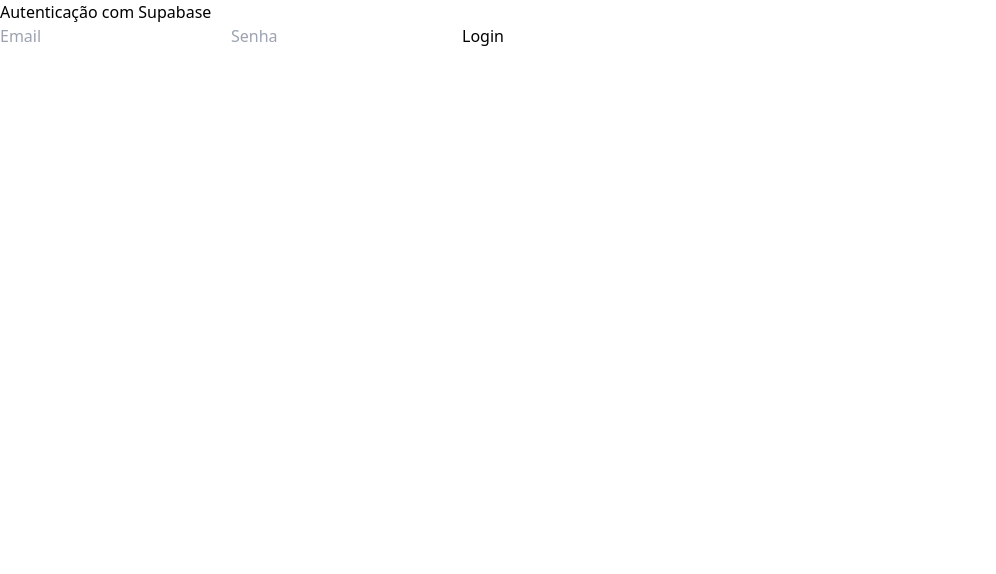
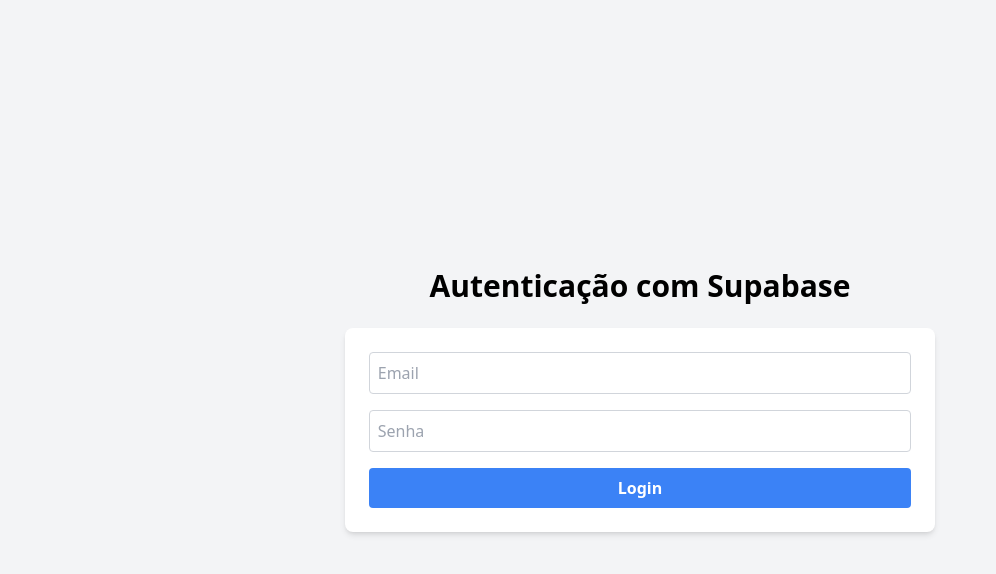
Before and after one commit to XDanielSampaioX/avaliacao_de_satisfacao, a Next.js app: page /login in a window 1280 px wide. Shown: the top 574 px of the page, without its empty margins (0-996 px from the left). Built offline with nearby package versions, Linux system fonts and the light colour scheme; no server answers; the database is empty.

Commit message:
Ajustando layout tela login

```diff
--- a/src/app/login/page.tsx
+++ b/src/app/login/page.tsx
@@ -25,31 +25,39 @@
     };
 
     return (
-        <div>
-            <h1>Autenticação com Supabase</h1>
-            {error && <p style={{ color: 'red' }}>{error}</p>}
+        <div className="flex flex-col items-center justify-center min-h-screen bg-gray-100 p-6">
+            <h1 className="text-3xl font-semibold mb-6">Autenticação com Supabase</h1>
+            {error && <p className="text-red-500 mb-4">{error}</p>}
             {user ? (
-                <div>
-                    <p>Usuário autenticado: {user.email}</p>
+                <div className="bg-white shadow-md rounded-lg p-6 text-center">
+                    <p className="text-lg">Usuário autenticado: <span className="font-bold">{user.email}</span></p>
                 </div>
             ) : (
-                <div>
+                <div className="bg-white shadow-md rounded-lg p-6">
                     <input
                         type="email"
                         placeholder="Email"
                         value={email}
                         onChange={(e) => setEmail(e.target.value)}
+                        className="w-full p-2 mb-4 border border-gray-300 rounded focus:outline-none focus:ring-2 focus:ring-blue-500"
                     />
                     <input
                         type="password"
                         placeholder="Senha"
                         value={password}
                         onChange={(e) => setPassword(e.target.value)}
+                        className="w-full p-2 mb-4 border border-gray-300 rounded focus:outline-none focus:ring-2 focus:ring-blue-500"
                     />
-                    <button onClick={handleLogin}>Login</button>
+                    <button
+                        onClick={handleLogin}
+                        className="w-full bg-blue-500 text-white font-semibold py-2 rounded hover:bg-blue-600 transition duration-200"
+                    >
+                        Login
+                    </button>
                 </div>
             )}
         </div>
+
     );
 };
 
--- a/src/app/page.tsx
+++ b/src/app/page.tsx
@@ -5,12 +5,37 @@
 import Enquetes from "../components/Enquetes";
 import { IconCirclePlusFilled } from "@tabler/icons-react";
 import Link from "next/link";
+import React, { useState } from 'react';
+import supabase from '@/config/supabaseClient';
+import { User as SupabaseUser } from '@supabase/auth-js'; // Importe o tipo User do Supabase
 
 export default function Home() {
   const { enquete } = useContext(VotacaoContext);
 
+  const [email, setEmail] = useState('');
+  const [password, setPassword] = useState('');
+  const [user, setUser] = useState<SupabaseUser | null>(null); // Use o tipo do Supabase
+  const [error, setError] = useState('');
+
+  const handleLogin = async () => {
+    const { data, error } = await supabase.auth.signInWithPassword({
+      email,
+      password,
+    });
+
+    if (error) {
+      setError(error.message);
+      setUser(null);
+    } else {
+      setUser(data.user);
+      setError('');
+    }
+  };
+
   return (
-    <div className="relative container violet-dark">
+    <div>
+      {user ? (
+        <div className="relative container">
           <div className="text-xl shadow-sm border-b border-gray-300">
             <h2 className="m-3 pl-5">Suas enquetes</h2>
           </div>
@@ -22,9 +47,28 @@
           <Link href="/NovaVotacao">
             <IconCirclePlusFilled className="absolute bottom-5 right-2 w-12 h-12 text-blue-500" />
           </Link>
-      <Link href="/login">
-        login
-      </Link>
+        </div>
+      ) : (
+          <div className="container bg-zinc-300 flex flex-col items-center justify-center px-2">
+            <div className=" bg-white rounded-md w-full p-4 gap-3 flex flex-col items-center">
+              <h3 className="text-3xl text-black font-semibold">Login</h3>
+              <input className="h-10 px-2 w-full rounded-md bg-zinc-100"
+                type="email"
+                placeholder="Email"
+                value={email}
+                onChange={(e) => setEmail(e.target.value)}
+              />
+              <input className="h-10 px-2 w-full rounded-md bg-zinc-100"
+                type="password"
+                placeholder="Senha"
+                value={password}
+                onChange={(e) => setPassword(e.target.value)}
+              />
+              {error && <p className="text-red-500">Email ou senha incorretos</p>}
+              <button className="bg-blue-600 text-white font-semibold h-10 px-2 w-full rounded-md" onClick={handleLogin}>Login</button>
+            </div>
+          </div>
+      )}
     </div>
   );
 }
```
Lines whose indentation alone changed are shown as unchanged.
